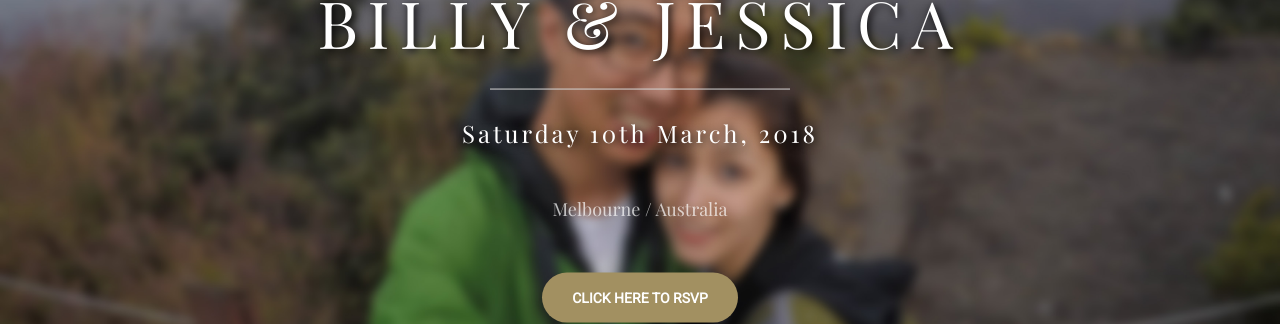
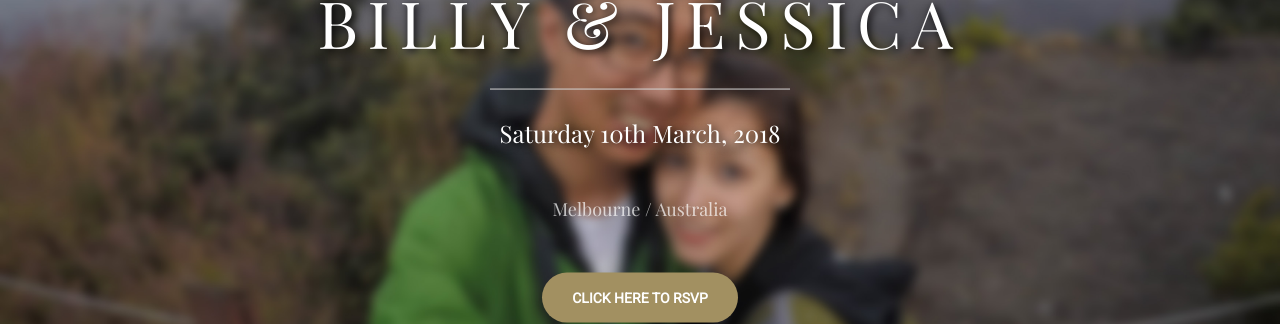
Before and after one commit to notbleh/wed-website, a Jekyll site: the page built from live.html, in a window 1280 px wide. Shown: the part 326-650 px from the top of the page. Built offline with Jekyll 4.4.1, drawn with Linux system fonts in a browser that asks for light colours.

Commit message:
Update header.html

```diff
--- a/_includes/header.html
+++ b/_includes/header.html
@@ -4,7 +4,7 @@
             <hr>
             <h1 class="text-shadow">Billy &amp; Jessica</h1>
             <hr>
-            <h2 class="text-shadow">Saturday 10th March, 2018</h2>
+            <h3 class="text-shadow">Saturday 10th March, 2018</h3>
             <p>Melbourne / Australia</p>
             <a href="#rsvp" class="btn btn-primary btn-xl page-scroll">Click Here to RSVP</a>
         </div>
```
